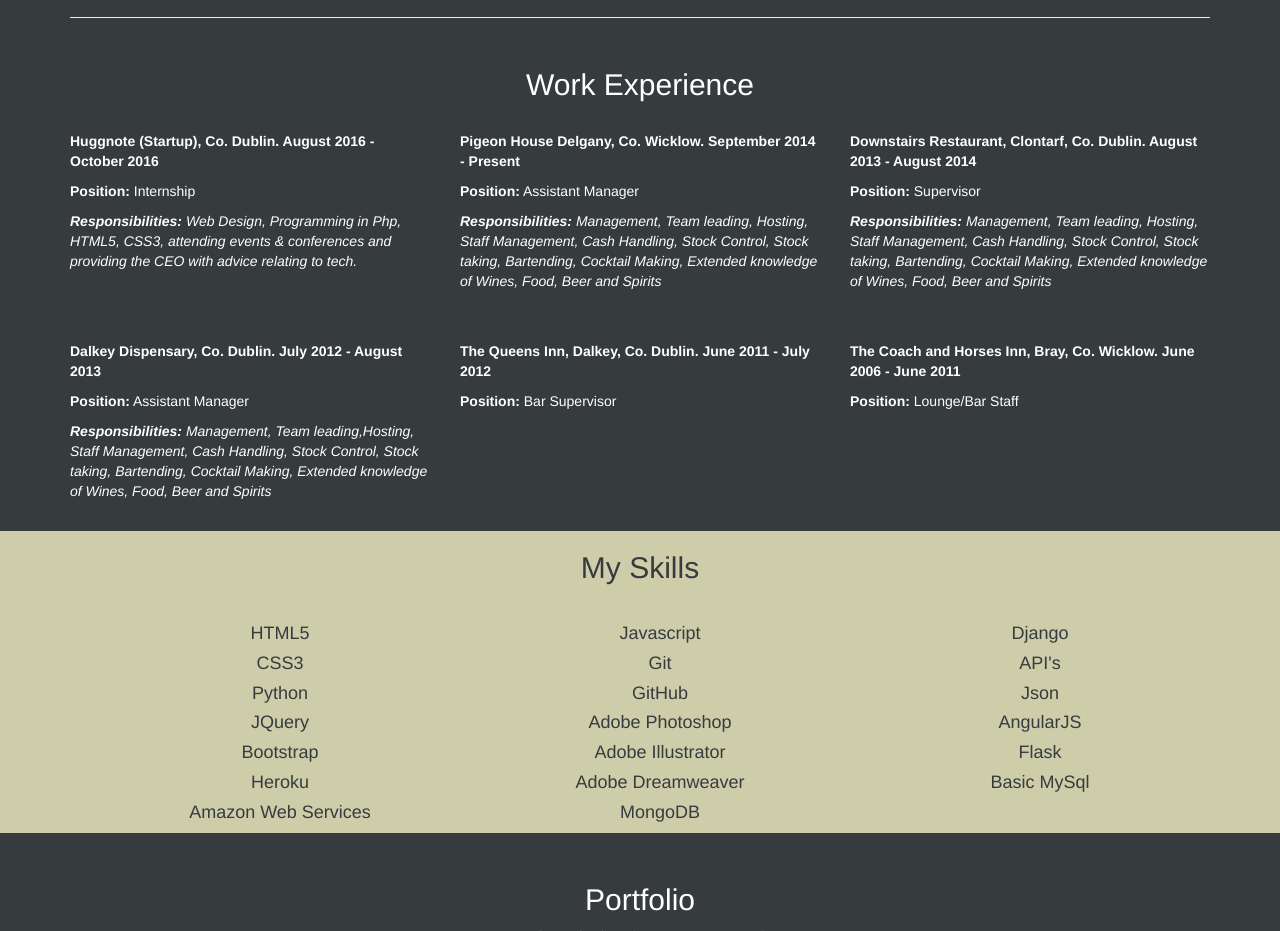
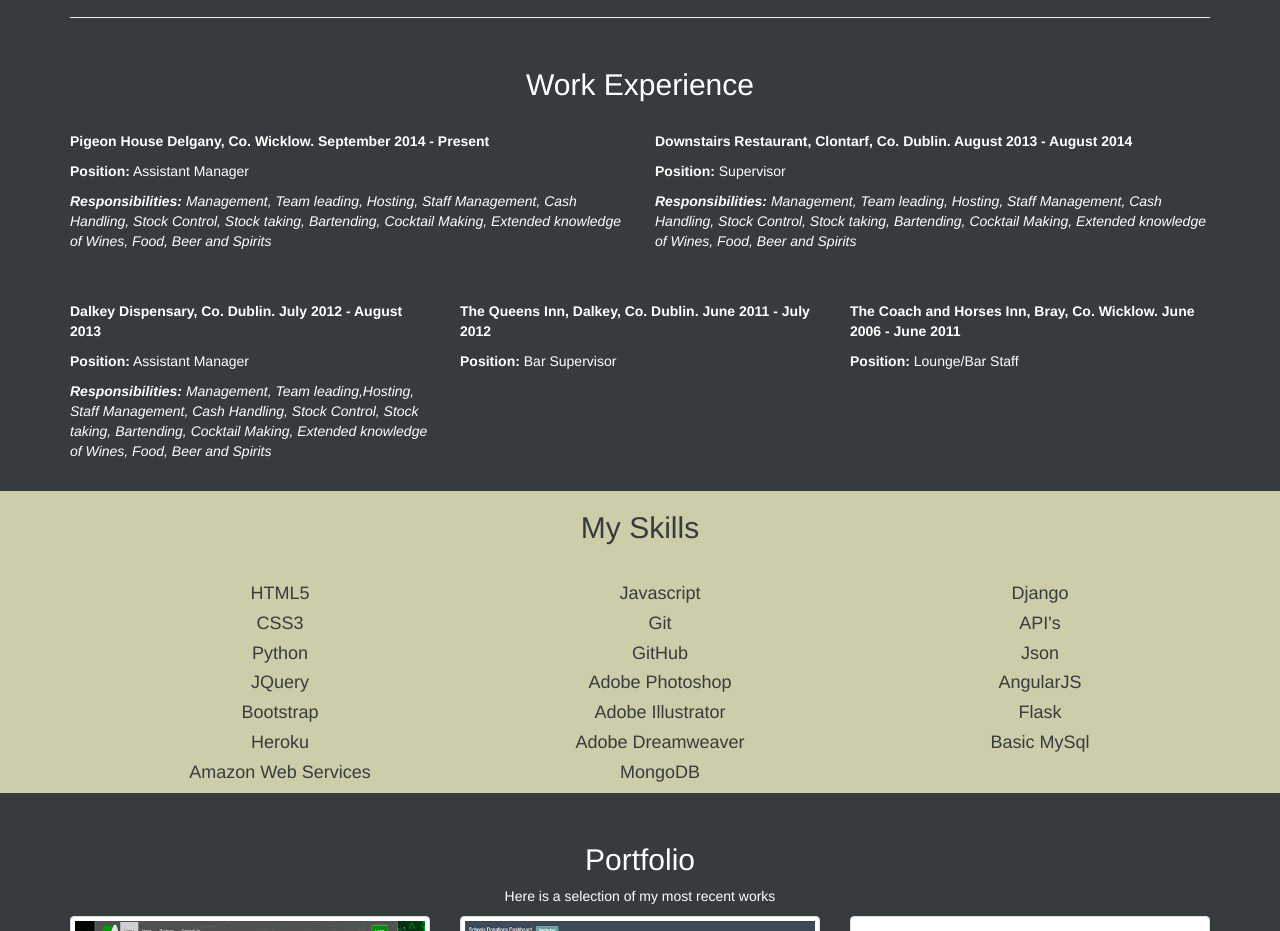
Before and after one commit to GrahamFox/new_portfolio, a plain HTML site: page index.html in a window 1280 px wide. Shown: the part 1260-2191 px from the top of the page. Drawn offline with nearby package versions, Linux system fonts and the light colour scheme.

Commit message:
more updates

```diff
--- a/index.html
+++ b/index.html
@@ -96,16 +96,7 @@
 					<div class="col-lg-12 col-md-12 col-sm-12 col-xs-12">
 						<h2 style="text-align: center; font-size: 30px; margin-top: 30px; margin-bottom: 30px;">Work Experience</h2>
 					</div>
-					<div class="col-lg-4 col-md-4 col-sm-4 col-xs-12">
-						<p>
-	                    	<strong>Huggnote (Startup), Co. Dublin. August 2016 - October 2016</strong>
-	                  	</p>
-	                  	<p><strong> Position:</strong> Internship</p>
-	                  	<p>
-	                    	<strong><i>Responsibilities:</i></strong><i> Web Design, Programming in Php, HTML5, CSS3, attending events & conferences and providing the CEO with advice relating to tech.</i>
-	                  	</p>
-					</div>
-					<div class="col-lg-4 col-md-4 col-sm-4 col-xs-12">
+					<div class="col-lg-6 col-md-6 col-sm-6 col-xs-12">
 						<p>
 	                    	<strong>Pigeon House Delgany, Co. Wicklow. September 2014 - Present</strong>
 	                  	</p>
@@ -114,7 +105,7 @@
 	                    	<strong><i>Responsibilities:</i></strong><i> Management, Team leading, Hosting, Staff Management, Cash Handling, Stock Control, Stock taking, Bartending, Cocktail Making, Extended knowledge of Wines, Food, Beer and Spirits</i>
 	                  	</p>
 					</div>
-					<div class="col-lg-4 col-md-4 col-sm-4 col-xs-12">
+					<div class="col-lg-6 col-md-6 col-sm-6 col-xs-12">
 						<p>
 	                    	<strong>Downstairs Restaurant, Clontarf, Co. Dublin. August 2013 - August 2014</strong>
 	                  	</p>
```
